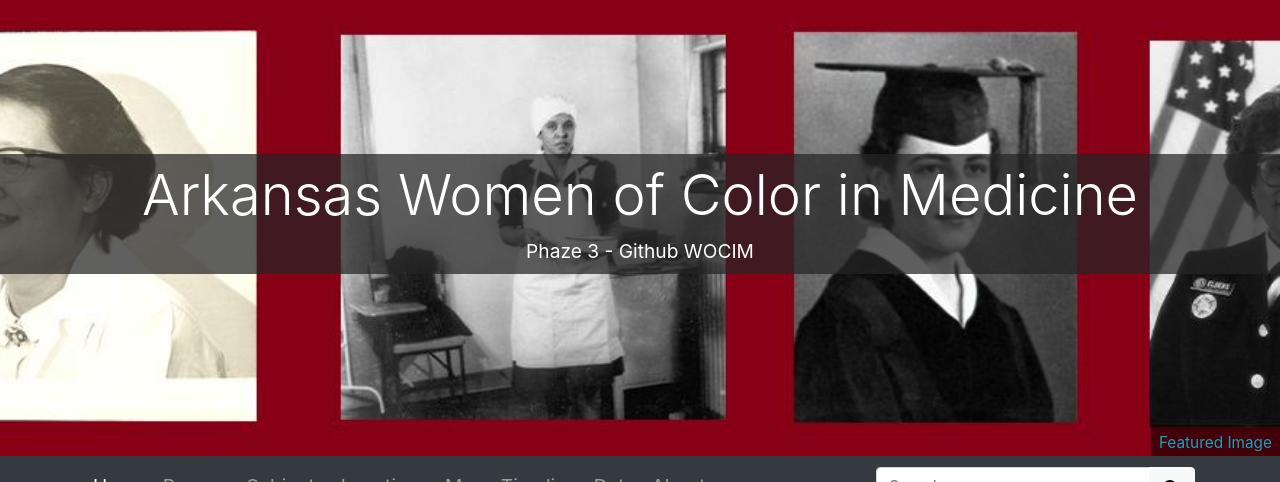
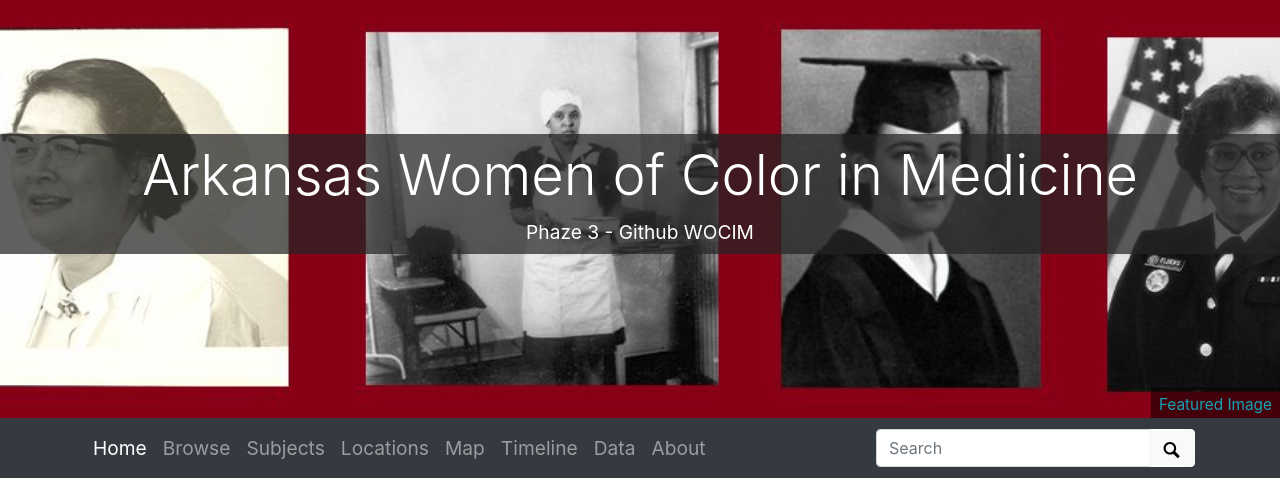
Before and after one commit to Starkad2/Wocim-GH2, a Jekyll site: the page built from index.md, in a window 1280 px wide. Shown: the top 482 px of the page. Built offline with Jekyll 4.4.1, drawn with Linux system fonts in a browser that asks for light colours; grey boxes are pictures that could not be loaded.

Commit message:
Update theme.yml

```diff
--- a/_data/theme.yml
+++ b/_data/theme.yml
@@ -10,7 +10,7 @@
 # use either an objectid (from an item in this collect), a relative location of an image in this repo (ex. /assets/img/feature.jpg), or a full url to an image elsewhere
 featured-image: wocim034
 # optional: add extra padding around collection title for a larger image feature.
-home-title-y-padding: 8em # Default is 8em
+home-title-y-padding: 7em # Default is 8em
 # optional: change position of background image, center, top, bottom
 home-banner-image-position: top
 
```
